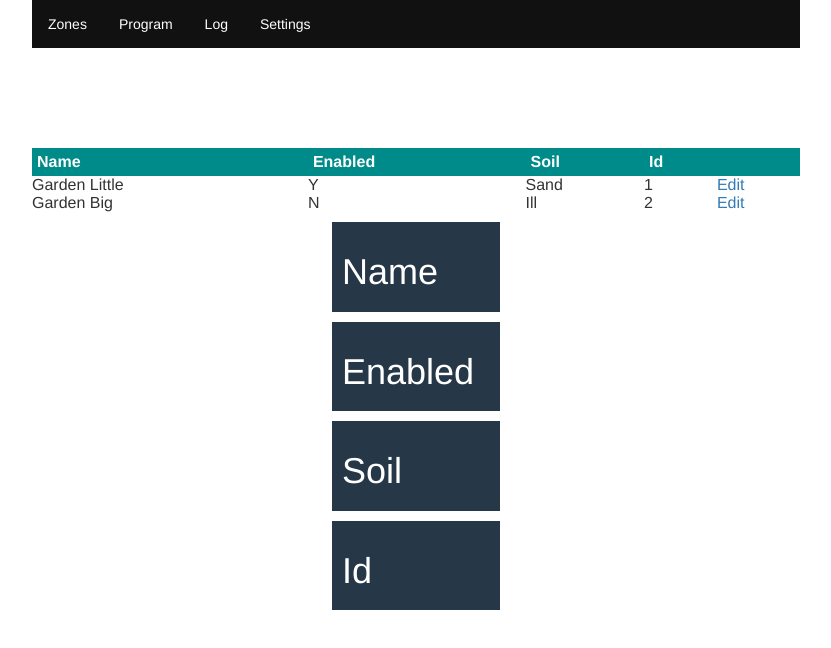
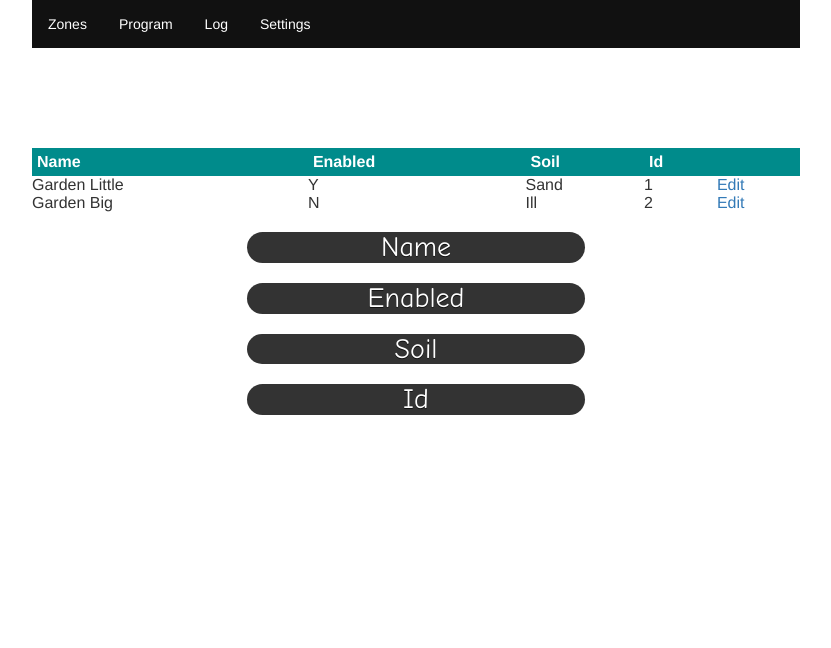
Before and after one commit to Domco88/hello-world, a plain HTML site: page Index.html in a window 1280 px wide. Shown: the whole page, without its empty margins (224-1055 px from the left). Drawn offline with nearby package versions, Linux system fonts and the light colour scheme.

Commit message:
mnklsxdgkdsjgnkjndsg

```diff
--- a/CSS/Style.css
+++ b/CSS/Style.css
@@ -59,9 +59,16 @@ body
     margin-right:auto;
 }
 div {
-    background-color: #263747;
-    color: white;
-    margin: 10px 300px 10px 300px;
-    padding: 10px;
-
+    background-color: #333;
+    border-color: #1f1f1f;
+    color: #fff;
+    text-shadow: 0 1px 0 #111;
+    -webkit-border-radius: 30px;
+    border-radius: 30px;
+    text-align: center;
+    margin: 10px 215px 10px 215px;
+    font-family: "Comic Sans MS", cursive, sans-serif;
 }
+h1{
+    font-size: 200%
+}
```
